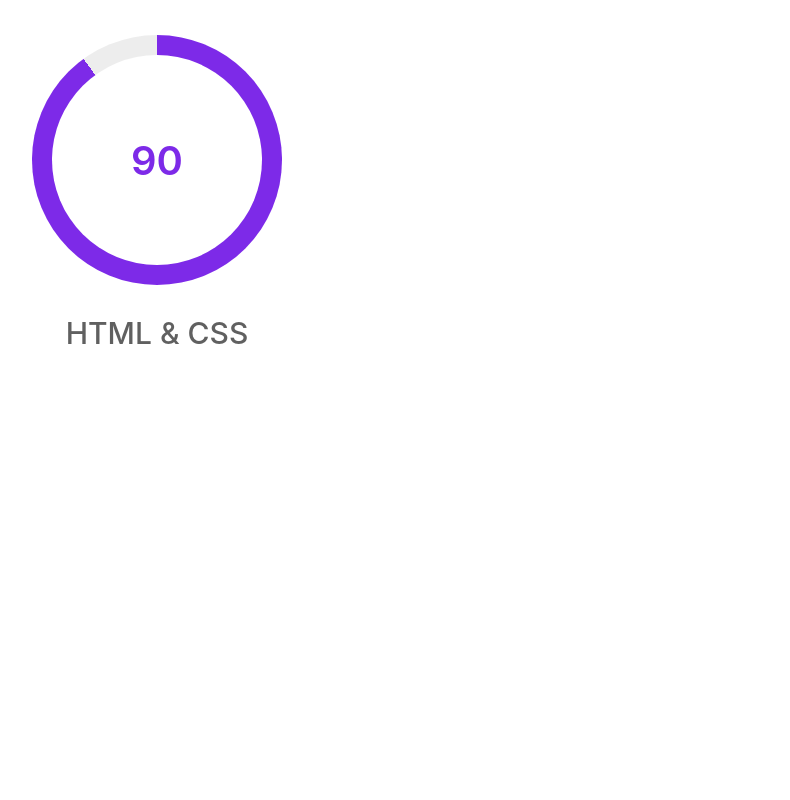
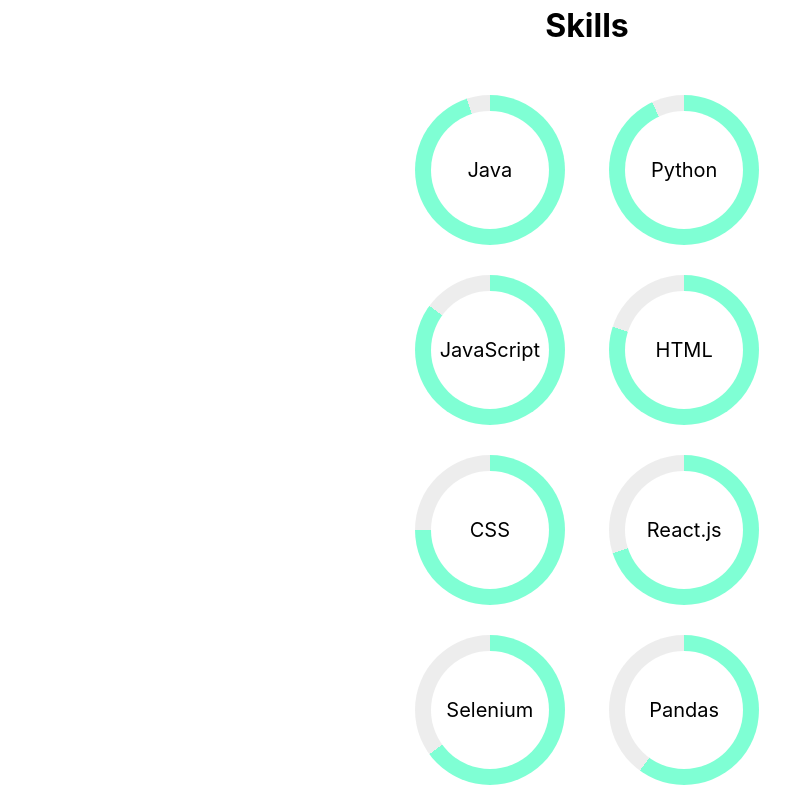
Before and after one commit to Aatish-Dhami/myPortfolio, a React (Create React App) app: page / in a window 1280 px wide. Shown: the part 860-1660 px from the top of the page, without its empty margins (53-843 px from the left). Before the commit the page ends 1261 px from the top, so only its background shows below. Built offline with nearby package versions, Linux system fonts and the light colour scheme.

Commit message:
Added Responsive Skills section

```diff
--- a/package.json
+++ b/package.json
@@ -9,6 +9,8 @@
     "antd": "^5.0.4",
     "react": "^18.2.0",
     "react-dom": "^18.2.0",
+    "react-in-viewport": "^1.0.0-alpha.28",
+    "react-intersection-observer": "^9.4.1",
     "react-scripts": "5.0.1",
     "react-typewriter-effect": "^1.1.0",
     "typewriter-effect": "^2.19.0",
--- a/src/App.css
+++ b/src/App.css
@@ -120,7 +120,7 @@
 /* Main Styles */
 
 main {
-    background-color:beige;
+    /* background-color:beige; */
     /* position: absolute; */
     padding: 10px 65px 10px;
     top: 40px;
@@ -133,7 +133,6 @@
     background-repeat: no-repeat;
     background-position-x: 90%;
     background-position-y: 50%;
-
 }
 
 main.dark {
@@ -166,24 +165,76 @@
     margin-top: 0%;
 }
 
+/* Skills Section*/
+
+.skills {
+    margin-left: auto;
+    margin-right: auto;
+    /* background-color: #606060; */
+    /* display: flex; */
+    /* flex-direction: column; */
+    padding: 0px 60px;
+    align-items: center;
+    /* width: 1400px; */
+}
+
+.skills-dark {
+    /* margin-top: -23px; */
+    margin-left: auto;
+    margin-right: auto;
+    background-color:black;
+    padding: 0px 60px;
+    align-items: center;
+}
+
+.skills > h1 {
+    display: flex;
+    justify-content: center;
+}
+
+.skills-dark > h1 {
+    margin: 0%;
+    display: flex;
+    justify-content: center;
+    background-color:black;
+    color: #FFFFFF;
+}
+
+/* Skill Grid */
+.skills--grid {
+    margin: 50px 250px;
+    /* background-color:aqua; */
+    display: grid;
+    grid-template-columns: repeat(auto-fill, 373px);
+    /* grid-template-columns: auto auto auto; */
+    grid-auto-rows: minmax(150px, auto);
+    gap: 30px;
+    justify-content: center;
+}
+
+.grid--item {
+    /* background-color: #000; */
+    display: flex;
+    justify-content:space-evenly;
+    align-items: center;
+    gap: 30px;
+}
+/*
+.skills--row {
+    background-color:#918E9B;
+    display: flex;
+    justify-content: space-around;
+    flex-wrap: wrap;
+} */
+
 /* SkillBar */
 
-.container{
-    display: flex;
-    width: 420px;
-    padding: 50px 0;
-    border-radius: 8px;
-    background: #fff;
-    row-gap: 30px;
-    flex-direction: column;
-    align-items: center;
-}
 .circular-progress{
     position: relative;
-    height: 250px;
-    width: 250px;
+    height: 150px;
+    width: 150px;
     border-radius: 50%;
-    background: conic-gradient(#7d2ae8 3.6deg, #ededed 0deg);
+    background: conic-gradient(aquamarine 3.6deg, #ededed 0deg);
     display: flex;
     align-items: center;
     justify-content: center;
@@ -191,19 +242,29 @@
 .circular-progress::before{
     content: "";
     position: absolute;
-    height: 210px;
-    width: 210px;
+    height: 118px;
+    width: 118px;
     border-radius: 50%;
-    background-color: #fff;
+    background-color: white;
 }
+
+.skills-dark .circular-progress::before{
+    content: "";
+    position: absolute;
+    height: 118px;
+    width: 118px;
+    border-radius: 50%;
+    background-color: black;
+}
+
 .progress-value{
     position: relative;
-    font-size: 40px;
-    font-weight: 600;
-    color: #7d2ae8;
+    font-size: 20px;
+    font-weight: 400;
+    color: #606060;
 }
-.text{
+/* .text{
     font-size: 30px;
     font-weight: 500;
     color: #606060;
-}
+} */
--- a/src/App.js
+++ b/src/App.js
@@ -15,7 +15,7 @@
     <div className="App">
       <Navbar toggleDarkMode={toggleDarkMode} darkMode={darkMode}/>
       <Home darkMode={darkMode}/>
-      <Skills />
+      <Skills darkMode={darkMode}/>
     </div>
   );
 }
--- a/src/components/CProgressBar.js
+++ b/src/components/CProgressBar.js
@@ -1,16 +1,22 @@
 import React from "react";
+import { useInView } from 'react-intersection-observer'
 
-export default function CProgressBar() {
-    const [counter, setCounter] = React.useState(0);
-    const [isRunning, setIsRunning] = React.useState(true);
+export default function CProgressBar(props) {
+    const { ref: myRef, inView: isVisible } = useInView()
+    // props: startValue, endValue, speed, text
+
+    const [counter, setCounter] = React.useState(props.startValue);
+    const [isRunning, setIsRunning] = React.useState(false);
     const myInterval = React.useRef();
+    const dark = props.darkMode ? "white": "black"
 
     const progressValueStyles = {
-        textContent: counter
+        // textContent: props.text,
+        color: dark
     }
 
     const circularProgressStyles = {
-        background: `conic-gradient(#7d2ae8 ${counter * 3.6}deg, #ededed 0deg)`
+        background: `conic-gradient(aquamarine ${counter * 3.6}deg, #ededed 0deg)`
     }
 
     React.useEffect(() => {
@@ -22,7 +28,7 @@
       if (isRunning) {
         myInterval.current = setInterval(
           () => setCounter((counter) => counter + 1),
-          20
+          props.speed
         );
       } else {
         clearInterval(myInterval.current);
@@ -31,18 +37,23 @@
     }, [isRunning]);
 
     React.useEffect(() => {
-        if(counter === 90) {
+        if(counter === props.endValue) {
             clearInterval(myInterval.current)
         }
     })
 
+    React.useEffect(() => {
+        if(isVisible){
+            setIsRunning(true)
+        }else{
+            setIsRunning(false)
+        }
+    }, [isVisible])
+
+
     return (
-        <div className="container">
-            <div className="circular-progress" style={circularProgressStyles}>
-                <span style={progressValueStyles} className="progress-value">{counter}</span>
-            </div>
-
-        <span className="text">HTML & CSS</span>
+        <div ref={myRef} className="circular-progress" style={circularProgressStyles}>
+            <span style={progressValueStyles} className="progress-value">{props.text}</span>
         </div>
     )
 }
--- a/src/components/Skills.js
+++ b/src/components/Skills.js
@@ -1,8 +1,47 @@
 import CProgressBar from "./CProgressBar"
+import { useRef, useState } from 'react'
+import { useInView } from 'react-intersection-observer'
 
-export default function Skills() {
+export default function Skills(props) {
+    const myRef = useRef();
+    const [myState, setMyState] = useState()
+
     return(
-        <CProgressBar />
-        // <h1>Skills</h1>
+        <div className={props.darkMode ? "skills-dark": "skills"}>
+            <h1>Skills</h1>
+            <div className="skills--grid" ref={myRef}>
+
+                <div className="grid--item">
+                <CProgressBar startValue={0} endValue={95} speed={20} text="Java" darkMode={props.darkMode}/>
+                <CProgressBar startValue={0} endValue={93} speed={20} text="Python" darkMode={props.darkMode}/>
+                </div>
+
+                <div className="grid--item">
+                <CProgressBar startValue={0} endValue={85} speed={20} text="JavaScript" darkMode={props.darkMode}/>
+                <CProgressBar startValue={0} endValue={80} speed={20} text="HTML" darkMode={props.darkMode}/>
+                </div>
+
+                <div className="grid--item">
+                <CProgressBar startValue={0} endValue={75} speed={20} text="CSS" darkMode={props.darkMode}/>
+                <CProgressBar startValue={0} endValue={70} speed={20} text="React.js" darkMode={props.darkMode}/>
+                </div>
+
+                <div className="grid--item">
+                <CProgressBar startValue={0} endValue={65} speed={20} text="Selenium" darkMode={props.darkMode}/>
+                <CProgressBar startValue={0} endValue={60} speed={20} text="Pandas" darkMode={props.darkMode}/>
+                </div>
+
+                <div className="grid--item">
+                <CProgressBar startValue={0} endValue={65} speed={20} text="NumPy" darkMode={props.darkMode}/>
+                <CProgressBar startValue={0} endValue={65} speed={20} text="MySQL" darkMode={props.darkMode}/>
+                </div>
+
+                <div className="grid--item">
+                <CProgressBar startValue={0} endValue={65} speed={20} text="Matplotlib" darkMode={props.darkMode}/>
+                <CProgressBar startValue={0} endValue={65} speed={20} text="Git" darkMode={props.darkMode}/>
+                </div>
+
+            </div>
+        </div>
     )
 }
```
Also changed, not shown: 1 other file (tests, documents, lock files or other folders).
